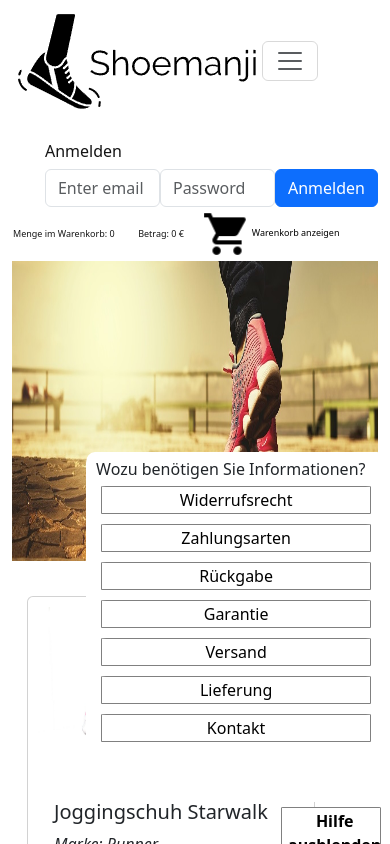
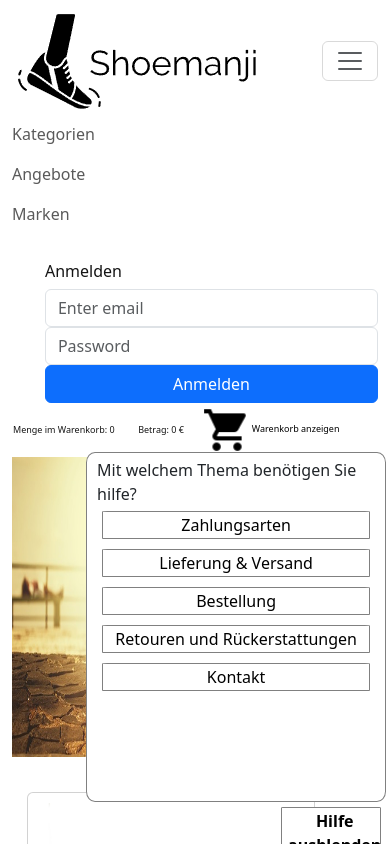
Before and after one commit to ZenFox1/shoeshop, a React (Create React App) app: page / in a window 390 px wide. Both pictures are taken after a click on the button "Hilfe anzeigen". Shown: the top 844 px of the page. Built offline with nearby package versions, Linux system fonts and the light colour scheme.

Commit message:
adjustments

```diff
--- a/src/components/loginform.jsx
+++ b/src/components/loginform.jsx
@@ -1,6 +1,6 @@
 function LoginForm(props){
     return(
-<form  style={{marginLeft: "9%", marginTop: "20px"}}>
+<form  className="login">
   <h6>Anmelden</h6>
   <div className="form-group" style={{fontSize: "12px",display: "flex"}}>
     <input type="email" className="form-control" id="exampleInputEmail1" aria-describedby="emailHelp" placeholder="Enter email" />
--- a/src/components/navbar.jsx
+++ b/src/components/navbar.jsx
@@ -1,22 +1,27 @@
+import { useState } from "react";
 import logo from "../logo.png";
 import siteMaps from '../sitemap.json';
 export default function Navbar() {
 
+    const [toggle, setToggle] = useState(true)
+
+
     return (
     <nav className="navbar navbar-expand-lg navbar-light">
     <img alt={logo} src={logo} />
-    <button className="navbar-toggler" type="button" data-toggle="collapse" data-target="#navbarNav" aria-controls="navbarNav" aria-expanded="false" aria-label="Toggle navigation">
+    <button className="navbar-toggler" type="button" onClick={() => setToggle(!toggle)}>
         <span className="navbar-toggler-icon"></span>
     </button>
-    <div className="collapse navbar-collapse" id="navbarNav">
+
+    {toggle && (<div className="mobile-nav" id="navbarNav">
         <ul className="navbar-nav">
         {siteMaps.sites.map((nav) =>
         <li key={nav.de} className="nav-item active">
             <a className="nav-link">{nav.de}</a>
         </li>)}
         </ul>
-        </div>
-
+    </div>
+    )}
     </nav>
     );
 }
--- a/src/css/App.css
+++ b/src/css/App.css
@@ -84,6 +84,10 @@ table{
 .single-product-view{
 
 }
+.login{
+  margin-left: 9%;
+  margin-top: 20px;
+}
 
 
 /*@media */
@@ -91,4 +95,11 @@ table{
   .product-container{
     flex-direction: column;
   }
+  .header{
+    flex-flow: column wrap;
+  }
+  .form-group{
+    display: flex;
+    flex-flow:column;
+  }
 }
--- a/src/servicebot/service.json
+++ b/src/servicebot/service.json
@@ -1,12 +1,12 @@
 {
-    "faq":[
+    "faqde":[
         {
-            "namede": "Widerrufsrecht",
-            "textde": "Sie haben 14 Werktage nach erhalt der Ware Zeit, Ihre Bestellung ohne Angabe von Gründen zu widerrufen.",
+            "name": "Widerrufsrecht",
+            "text": "Sie haben 14 Werktage nach erhalt der Ware Zeit, Ihre Bestellung ohne Angabe von Gründen zu widerrufen.",
             "werte":""
         },{
-            "namede": "Zahlungsarten",
-            "textde": "Wir bieten die folgenden Zahlungsmöglichkeiten an.",
+            "name": "Zahlungsarten",
+            "text": "Wir bieten die folgenden Zahlungsmöglichkeiten an.",
             "werte":[
                 {
                     "name": "Paypal",
@@ -22,24 +22,20 @@
                 }
             ]
         },{
-            "namede": "Rückgabe",
-            "textde": "Sie können die Ware binnen 14 Tagen ohne angaben von Gründen an uns zurück senden. Die Kosten für die Rücksendung ist von Ihnen zu tragen.",
+            "name": "Rückgabe",
+            "text": "Sie können die Ware binnen 14 Tagen ohne angaben von Gründen an uns zurück senden. Die Kosten für die Rücksendung ist von Ihnen zu tragen.",
             "werte":""
         },{
-            "namede": "Garantie",
-            "textde": "Es gelten die gesetzlichen Regelungen für Gewährleistungen. Zitat:'Jeder Händler muss zwei Jahre Gewährleistung (auch Mängelhaftung genannt) auf Neuwaren und zwölf Monate auf Gebrauchtwaren einräumen. Dazu ist er gesetzlich verpflichtet (§§ 437, 438 BGB). Die Gewährleistung deckt Mängel ab, die das Produkt bereits zum Zeitpunkt des Kaufs hatte.'Es gelten die gesetzlichen Regelungen für Gewährleistungen. Zitat:'Jeder Händler muss zwei Jahre Gewährleistung (auch Mängelhaftung genannt) auf Neuwaren und zwölf Monate auf Gebrauchtwaren einräumen. Dazu ist er gesetzlich verpflichtet (§§ 437, 438 BGB). Die Gewährleistung deckt Mängel ab, die das Produkt bereits zum Zeitpunkt des Kaufs hatte.'",
+            "name": "Garantie",
+            "text": "Es gelten die gesetzlichen Regelungen für Gewährleistungen. Zitat:'Jeder Händler muss zwei Jahre Gewährleistung (auch Mängelhaftung genannt) auf Neuwaren und zwölf Monate auf Gebrauchtwaren einräumen. Dazu ist er gesetzlich verpflichtet (§§ 437, 438 BGB). Die Gewährleistung deckt Mängel ab, die das Produkt bereits zum Zeitpunkt des Kaufs hatte.'Es gelten die gesetzlichen Regelungen für Gewährleistungen. Zitat:'Jeder Händler muss zwei Jahre Gewährleistung (auch Mängelhaftung genannt) auf Neuwaren und zwölf Monate auf Gebrauchtwaren einräumen. Dazu ist er gesetzlich verpflichtet (§§ 437, 438 BGB). Die Gewährleistung deckt Mängel ab, die das Produkt bereits zum Zeitpunkt des Kaufs hatte.'",
             "werte":""
         },{
-            "namede": "Versand",
-            "textde": "Unsere Waren werden ausschließlich via DHL oder der Deutschen Post (für kleinere Artikel) versendet. Sie erhalten für jede Paketsendung eine Sendungsverfolgung.",
+            "name": "Lieferung & Versand",
+            "text": "Die Lieferzeiten können Sie am Artikel entnehmen. Abweichungen werden umgehend an Sie kommuniziert. Dies ist z.B. der Fall wenn das Paket im Versandprozess beschädigt wurde o.Ä.",
             "werte":""
         },{
-            "namede": "Lieferung",
-            "textde": "Die Lieferzeiten können Sie am Artikel entnehmen. Abweichungen werden umgehend an Sie kommuniziert. Dies ist z.B. der Fall wenn das Paket im Versandprozess beschädigt wurde o.Ä.",
-            "werte":""
-        },{
-            "namede": "Kontakt",
-            "textde": "Sie erreichen uns per Mail unter support@shoemanji.com oder per Telefon unter 01234-56788910. Bitte Halten Sie Artikelnummer oder Ihre Bestellnumme bereit.",
+            "name": "Kontakt",
+            "text": "Sie erreichen uns per Mail unter support@shoemanji.com oder per Telefon unter 01234-56788910. Bitte Halten Sie Artikelnummer oder Ihre Bestellnumme bereit.",
             "werte":""
         }
     ]
--- a/src/servicebot/servicebot.css
+++ b/src/servicebot/servicebot.css
@@ -20,6 +20,7 @@
   padding-right: 10px;
   border-radius: 3%;
   padding-top: 5px;
+  border: solid 1px grey;
 }
 
 .service-bot > button{
@@ -63,6 +64,6 @@
 .service-bot-texts{
   overflow: scroll;
   overflow-x:hidden;
-  margin: 8px;
+  margin-left: 8px;
   height: 90%;
 }
--- a/src/servicebot/servicebot.js
+++ b/src/servicebot/servicebot.js
@@ -1,23 +1,21 @@
 import React from 'react';
 import { useState, useEffect, useCallback } from 'react';
-import serviceData from './service.json';
+import serviceData from './services.json';
 import './servicebot.css';
 
 
 function Servicebot(){
-    const [base, setBase] = useState("default");
     const [basename, setBasename] = useState("");
     const [serviceState, setServiceState] = useState(false);
-    const faqData = serviceData.faq;
+    const faqData = serviceData.DEservices;
 
     var snippet = <></>;
     var returnValue = <></>;
 
     function contentSwitcher(name){
-      let existingItem = faqData.find(item => item.namede === name);
+      let existingItem = faqData.find(item => item.name === name);
       if(existingItem){
-        setBase(existingItem.textde);
-        setBasename(existingItem.namede);
+        setBasename(existingItem.name);
       }
     }
 
@@ -30,26 +28,25 @@ function Servicebot(){
       if (basename === ""){
         snippet =
         <>
-          <div>Wozu benötigen Sie Informationen?</div>
-          {faqData.map(theme => <button onClick={() => contentSwitcher(theme.namede)}>{theme.namede}</button>)}
+          <div>Mit welchem Thema benötigen Sie hilfe?</div>
+          {faqData.map(theme => <button onClick={() => contentSwitcher(theme.name)}>{theme.name}</button>)}
           <button className="service-bot-inuse" onClick={() => setServiceState(false)}>Hilfe ausblenden</button>
         </>;
 
-      }else if(basename == "Zahlungsarten"){
-        let nextLevel = faqData.find(item => item.namede === basename);
-        snippet =
+      }else{
+        let usedService = faqData.find(item => item.name === basename);
+        let serviceToMap = usedService.werte;
+
+        snippet=
         <>
           <button style={{fontSize: "14px"}} onClick={() => setBasename("")}><img style={{width: "14px"}} src="./assets/img/back.png"/>zurück</button>
           <div className="service-bot-texts">
-          {nextLevel.werte.map((lvl) =><><h6>{lvl.name}</h6><p>{lvl.wert}</p></> )}
-          </div>
-          <button className="service-bot-inuse" onClick={() => setServiceState(false)}>Hilfe ausblenden</button>
-        </>;
-      }else{
-        snippet=
-        <>
-          <button style={{fontSize: "14px"}} onClick={() => setBasename("")}><img style={{width: "14px"}} src="./assets/img/back.png"/>zurück</button>
-          <div className="service-bot-texts">{base}</div>
+          <h5>{usedService.name}</h5>
+          <h6>{usedService.text}</h6>
+          {serviceToMap.map(
+            (service) => <><h6>{service.name}</h6><p>{service.wert}</p></>
+          )
+          }</div>
           <button className="service-bot-inuse" onClick={() => setServiceState(false)}>Hilfe ausblenden</button>
         </>;
       }
--- /dev/null
+++ b/src/servicebot/services.json
@@ -0,0 +1,91 @@
+{
+    "DEservices":[
+        {
+            "name": "Zahlungsarten",
+            "text": "Wir bieten für Sie die folgenden Möglichkeiten an die bestellte Ware zu zahlen.",
+            "werte":[
+                {
+                    "name": "Paypal",
+                    "wert": "Die Bezahlung über Paypal bietet Ihnen die von Paypal angebotenen Services. Darunter der Paypal Käuferschutz, Ratenzahlung und später Zahlen."
+                },
+                {
+                    "name":"Vorkasse Überweisung",
+                    "wert":"Bei dieser zahlungsart erhalten Sie mit der Bestellbestätigung unsere Bankdaten. Die bestellung wird dann ausgeführt, sobald die Zahlung bei uns verbucht wurde."
+                },
+                {
+                    "name":"Klarna",
+                    "wert": "Hier können Sie die von Klarna zur verfügung gestellten Zahlugnsmodalitäten nutzen. Weiteres Dazu finden Sie unter https://www.klarna.com/de/sicher-bezahlen/"
+                },{
+                    "name": "Amazon Pay",
+                    "wert": "Zahlen sie schnell und einfach über die in Ihrem Amazon Nutzerkonto hinterlegte Bankverbindung oder Kreditkarte."
+                }
+            ]
+        },{
+            "name": "Lieferung & Versand",
+            "text": "Alles wichtige üer unseren Versand.",
+            "werte":[
+                {
+                    "name": "Wer liefert für Sie?",
+                    "wert": "Da wir großen Wert auf schnelle und sichere Lieferung legen werden alle von uns versendeten Pakete mit hilfe der DHL ausgeliefert."
+                },{
+                    "name": "Wie hoch sind die Versandkosten innerhalb Deutschlands?",
+                    "wert": "Für alle Bestellungen unter 100,00 € Warenwert fällt eine Versandpauschale in höhe von 4,99€ an. Ab 100,00 € Warenwert ist der Versand für Sie kosten frei. Die Prüfung erfolgt vor abzügen durch Rabatte o.Ä."
+                },{
+                    "name": "Wie hoch sind die Versandkosten in das EU Ausland?",
+                    "wert": "Für alle Bestellungen mit Lieferung in das EU Ausland fällt eine Versandpauschale in höhe von 9,99 € an."
+                },{
+                    "name": "Kann sich die Rechnungsadresse von der Lieferadresse unterscheiden?",
+                    "wert": "Ja Lieferadresse und Rechnungsadresse können abweichend sein."
+                },{
+                    "name": "In welche Länder wird versendet?",
+                    "wert": "Wir versenden unsere Waren in alle EU Mitgliedsstaaten. Ein Versand in nicht EU Staaten erfolgt derzeit nicht."
+                }
+            ]
+        },{
+            "name": "Bestellung",
+            "text": "Alles wichtige zu Ihrer Bestellung",
+            "werte":[
+                {
+                    "name": "Sind alle Artikel im Shop auch tatsächlich verfügbar?",
+                    "wert": "Ja. Alle Artikel, welche im Shop angezeigt werden, sind auch wie angegeben verfügbar."
+                },{
+                    "name": "Gibt es einen mindestbestellwert?",
+                    "wert": "Nein. Sie müssen keinen bestimmten Warenwert für eine Bestellung erreichen."
+                },{
+                    "name": "Erhalte ich eine Bestellbestätigung nach kaufabwicklung?",
+                    "wert": "Selbstversädlich! Sobald die Bestellung ausgelöst wurde erhalten Sie eine Bestätigungsmail mit einer zusammenfassung Ihrer Bestellung."
+                },{
+                    "name": "Wo kann ich die AGB finden?",
+                    "wert": "Unsere AGB sind für Sie am Ende der Seite verlinkt und können dort aufgerufen werden."
+                }
+            ]
+        },{
+            "name": "Retouren und Rückerstattungen",
+            "text": "Wie kann ich Waren retournieren?",
+            "werte":[
+                {
+                    "name": "Wie lange kann ich den Artikel retournieren?",
+                    "wert": "Sie haben die Möglichkeit den Artikel innerhalb von 30 Werktagen nach erhalt der Ware zurück zu senden."
+                },{
+                    "name": "Ist eine Retoure nach dem Nutzen des Artikels möglich?",
+                    "wert": "Ja ist es. Sollte die Prüfung aber ergeben, dass verschleißspuren vorhanden sind wird der Rückerstattungswert für Sie gemindert."
+                },{
+                    "name": "Wie erfolgt die Rückerstattung nach der Retoure?",
+                    "wert": "Die Erstattung erfolgt auf dem gleichen Weg wie Sie die Zahlung vorgenommen haben. Sollte Sie eine Überweisung getätigt haebn wird der Service an Sie herantreten um Ihre Bankdaten für die Erstattung zu erfragen."
+                }
+            ]
+        },{
+            "name": "Kontakt",
+            "text": "Sie erreichen uns unter den folgenden ",
+            "werte":[
+                {
+                    "name": "telefonisch",
+                    "wert": "Sprechzeiten 9- 16 Uhr Mo.-Fr. unter 01234-567 889 15"
+                },{
+                    "name": "per mail",
+                    "wert": "support@shoemanji.com"
+                }
+            ]
+        }
+    ]
+}
```
